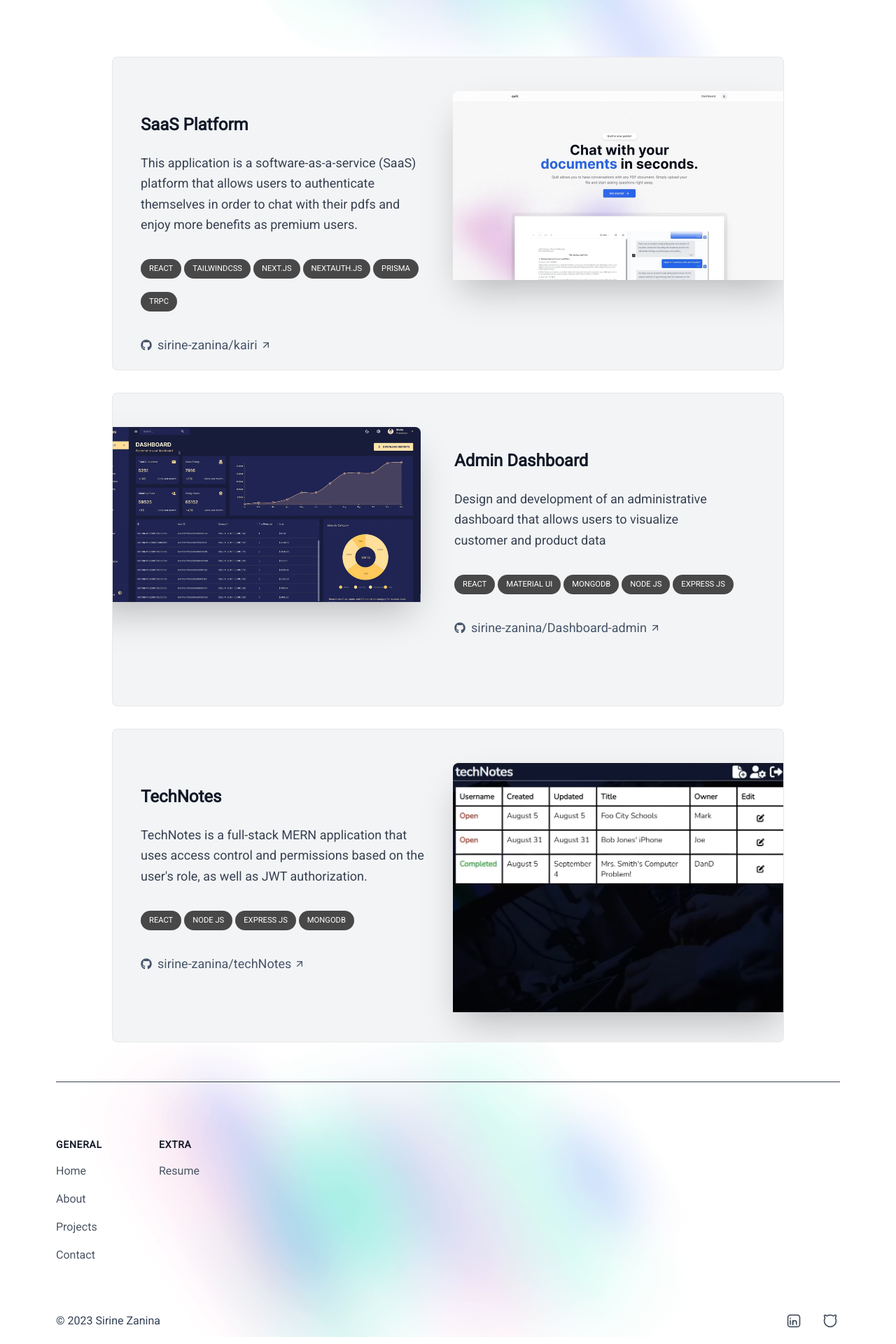
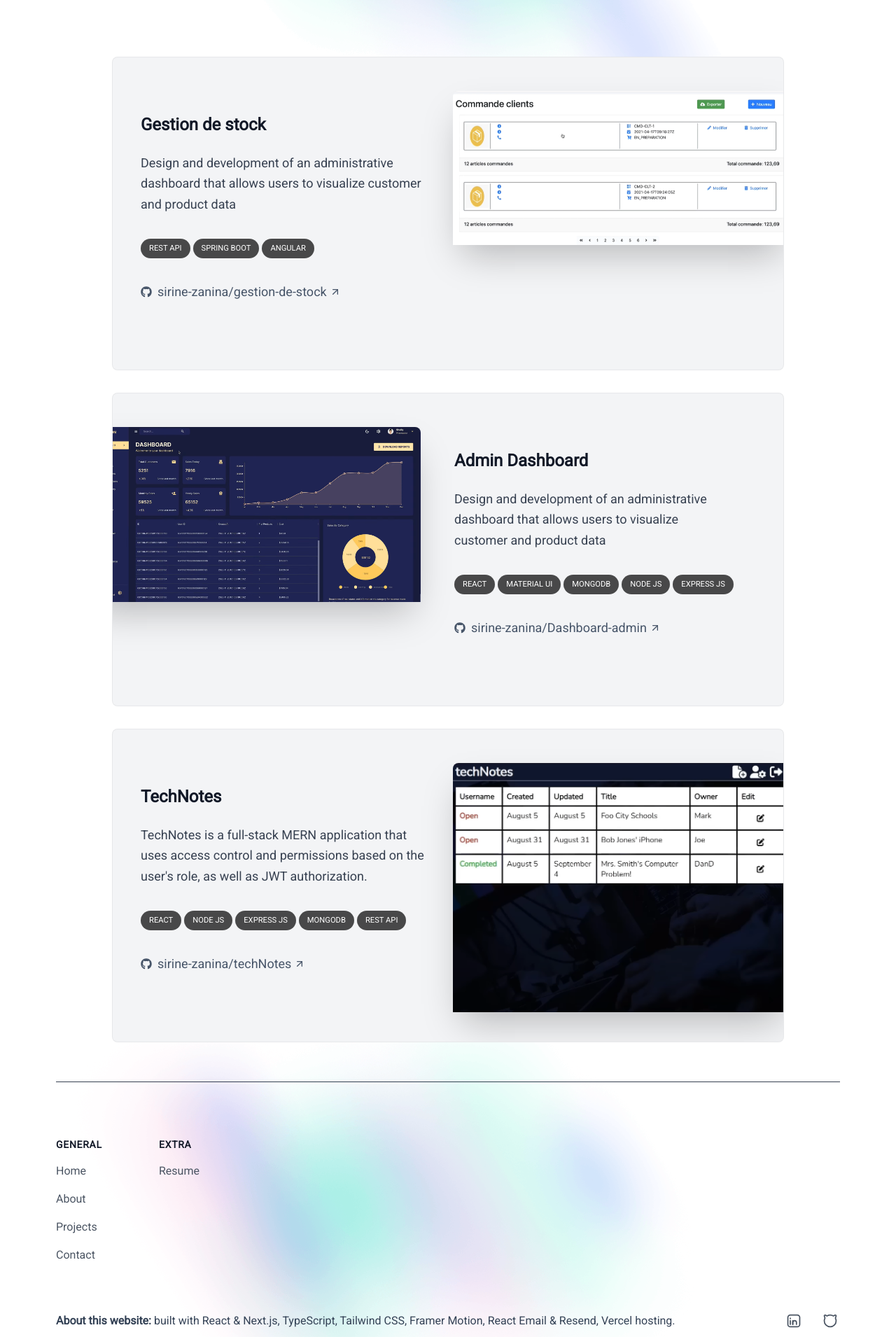
Before and after one commit to sirine-zanina/website-portfolio, a Next.js app: page /projects in a window 1280 px wide. Shown: the part 199-2119 px from the top of the page at 70% size. Built offline with nearby package versions, Linux system fonts and the light colour scheme.

Commit message:
added motivation letter

```diff
--- a/components/Footer/index.tsx
+++ b/components/Footer/index.tsx
@@ -60,8 +60,11 @@ export function Footer() {
               </a>
             ))}
           </div>
-          <p className="order-1 text-base">
-            &copy; {new Date().getFullYear()} {siteMetadata.author}
+
+          <p className="order-1 text-base ">
+            <span className="font-semibold">About this website:</span> built
+            with React & Next.js, TypeScript, Tailwind CSS, Framer Motion, React
+            Email & Resend, Vercel hosting.
           </p>
         </div>
       </footer>
--- a/components/Hero/index.tsx
+++ b/components/Hero/index.tsx
@@ -44,6 +44,7 @@ export default function Hero() {
           <Link href="/about">
             <Button buttonType={ButtonType.SECONDARY}>More about me</Button>
           </Link>
+
         </div>
       </div>
       {/* <div className="flex justify-center mt-12 md:mt-24">
--- a/data/siteMetadata.ts
+++ b/data/siteMetadata.ts
@@ -12,6 +12,7 @@ export const siteMetadata = {
   github: "https://github.com/sirine-zanina",
   linkedin: "https://www.linkedin.com/in/sirine-zanina",
   resume: "/static/Sirine_ZaninaCV.pdf",
+  cover_letter: "/static/Proxym_LettreMotivation.pdf",
   phone: "+216 51 906 020",
   address: "Sousse, Tunisia",
 
--- a/lib/data.ts
+++ b/lib/data.ts
@@ -4,16 +4,25 @@ import { LuGraduationCap } from "react-icons/lu";
 import dashboardAdminImg from "@/public/dashboard_admin.png";
 import technotesImg from "@/public/technotes.png";
 import saasPlatformImg from "@/public/saas_platform.png";
+import gestionStockImg from "@/public/gestion_de_stock.png";
 
 export const projectsData = [
   {
-    title: "SaaS Platform",
+    title: "Gestion de stock",
     description:
-      "This application is a software-as-a-service (SaaS) platform that allows users to authenticate themselves in order to chat with their pdfs and enjoy more benefits as premium users.",
-    tags: ["React", "TailwindCSS", "Next.js", "NextAuth.js", "Prisma", "tRPC "],
-    imageUrl: saasPlatformImg,
-    githubUrl: "https://github.com/sirine-zanina/kairi",
+      "Design and development of an administrative dashboard that allows users to visualize customer and product data",
+    tags: ["REST API", "Spring Boot", "Angular"],
+    imageUrl: gestionStockImg,
+    githubUrl: "https://github.com/sirine-zanina/gestion-de-stock",
   },
+  // {
+  //   title: "SaaS Platform",
+  //   description:
+  //     "This application is a software-as-a-service (SaaS) platform that allows users to authenticate themselves in order to chat with their pdfs and enjoy more benefits as premium users.",
+  //   tags: ["React", "TailwindCSS", "Next.js", "NextAuth.js", "Prisma", "tRPC "],
+  //   imageUrl: saasPlatformImg,
+  //   githubUrl: "https://github.com/sirine-zanina/kairi",
+  // },
   {
     title: "Admin Dashboard",
     description:
@@ -26,33 +35,10 @@ export const projectsData = [
     title: "TechNotes",
     description:
       "TechNotes is a full-stack MERN application that uses access control and permissions based on the user's role, as well as JWT authorization.",
-    tags: ["React", "Node JS", "Express JS", "MongoDB"],
+    tags: ["React", "Node JS", "Express JS", "MongoDB", "REST API"],
     imageUrl: technotesImg,
     githubUrl: "https://github.com/sirine-zanina/techNotes",
   },
-] as const;
-
-export const skillsData = [
-  "HTML",
-  "CSS",
-  "JavaScript",
-  "TypeScript",
-  "React",
-  "Redux",
-  "Next.js",
-  "Angular",
-  "TailwindCSS",
-  "Framer Motion",
-  "Material UI",
-  "Python",
-  "Java",
-  "Spring Boot",
-  "Node.js",
-  "Express",
-  "MongoDB",
-  "PostgreSQL",
-  "MySQL",
-  "Prisma",
 ] as const;
 
 export const educationData = [
```
Also changed, not shown: app/about/Skills/skill-categories.tsx (+0 -20 lines), app/about/page.tsx (+11 -12 lines), public/gestion_de_stock.png (added), 1 other file (tests, documents, lock files or other folders).
